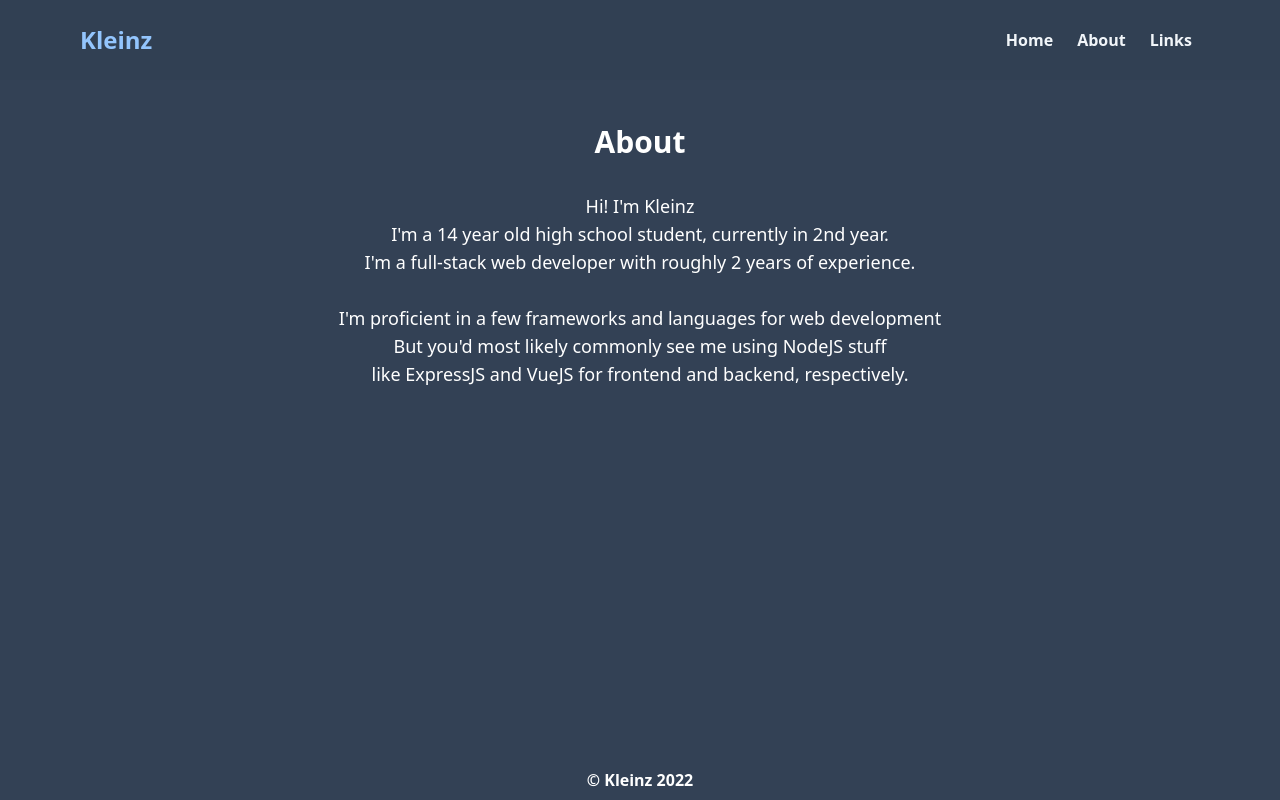
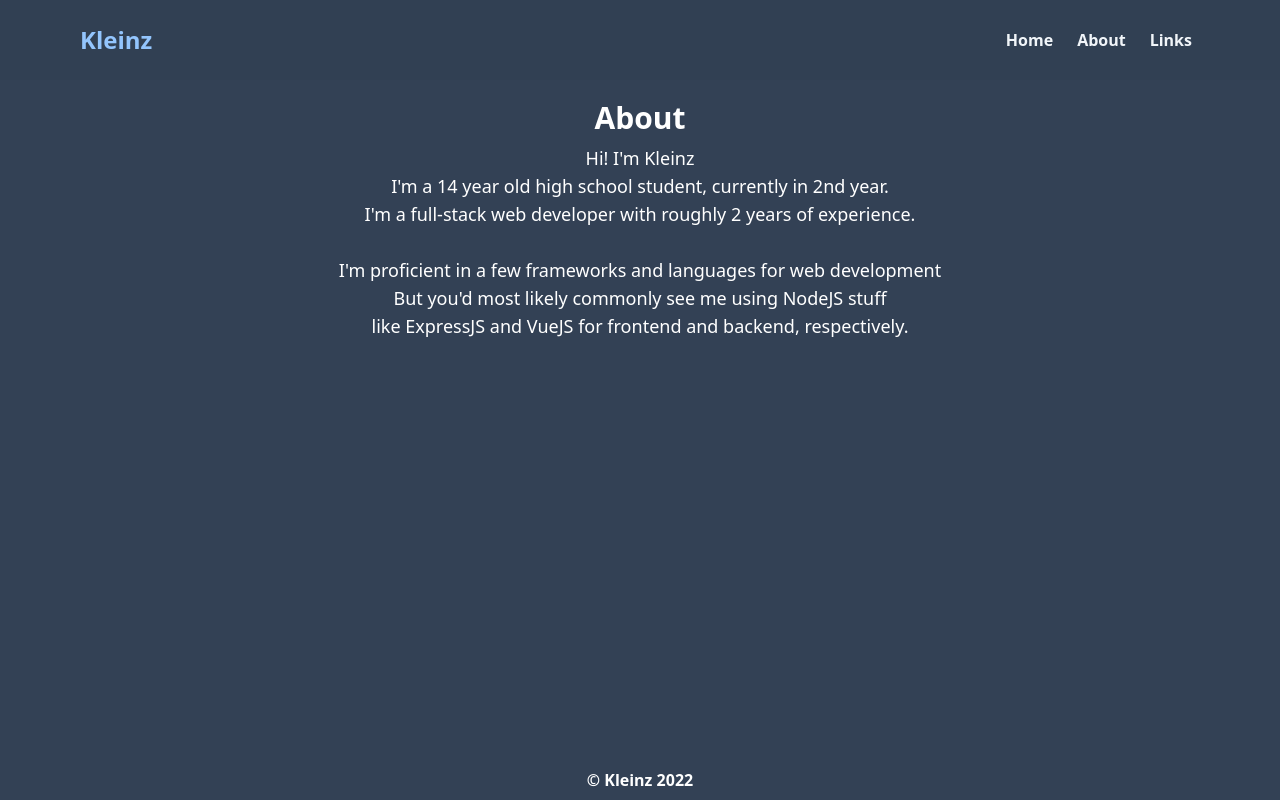
Before and after one commit to KleinzDev/website, a Vue app: page /about in a window 1280 px wide. Built offline with nearby package versions, Linux system fonts and the light colour scheme.

Commit message:
fix some stuff

```diff
--- a/src/App.vue
+++ b/src/App.vue
@@ -12,6 +12,6 @@ export default {
     <div class="flex-grow flex">
       <router-view />
     </div>
-    <div class="box-border px-4 py-2 text-white font-semibold text-center">&copy; Kleinz 2022</div>
+    <div class="box-border mx-4 my-2 text-white font-semibold text-center">&copy; Kleinz 2022</div>
   </div>
 </template>
--- a/src/pages/About.vue
+++ b/src/pages/About.vue
@@ -1,6 +1,6 @@
 <template>
     <div class="container my-5 box-border flex-grow mx-auto flex flex-col gap-2">
-        <div class="w-96 py-6 mx-auto flex flex-col gap-2 rounded-lg">
+        <div class="mx-auto flex flex-col gap-2 rounded-lg">
             <div class="text-center mx-auto font-semibold text-white text-3xl flex flex-row gap-2">
                 <div class="font-bold text-white">About</div>
             </div>
```
